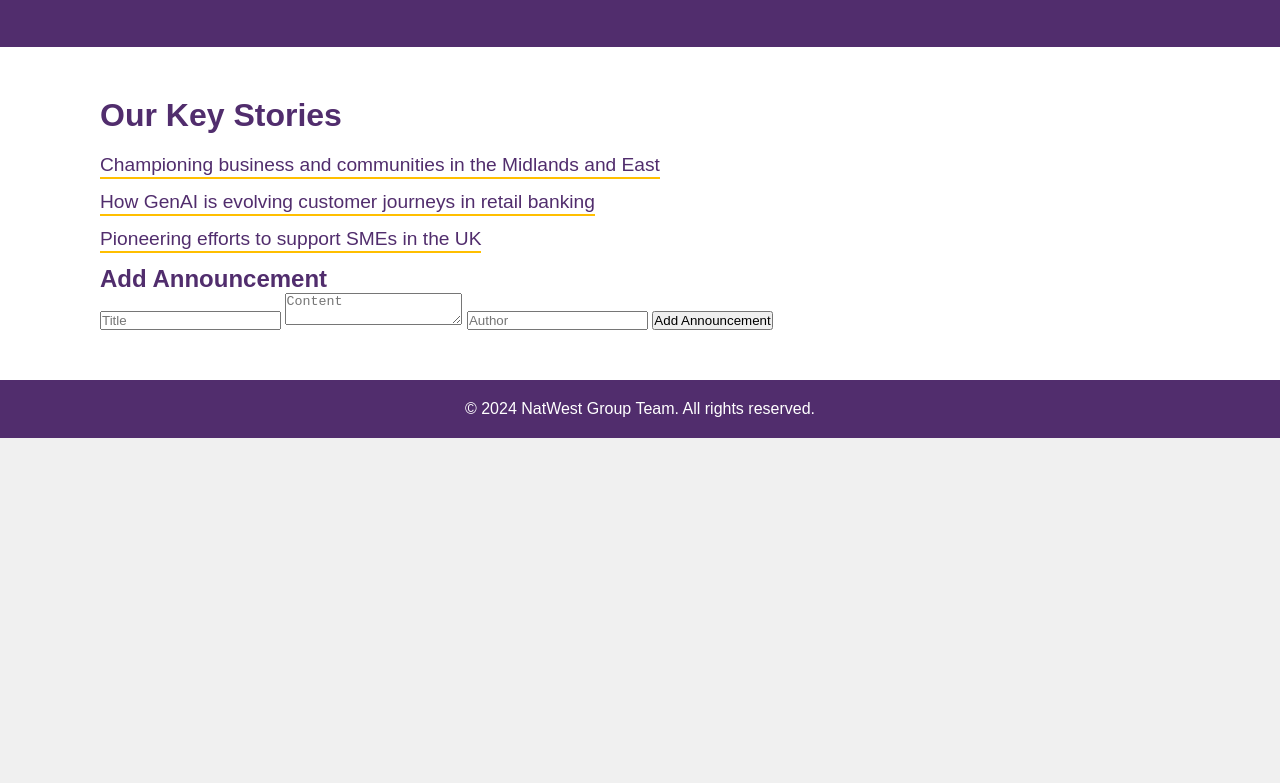
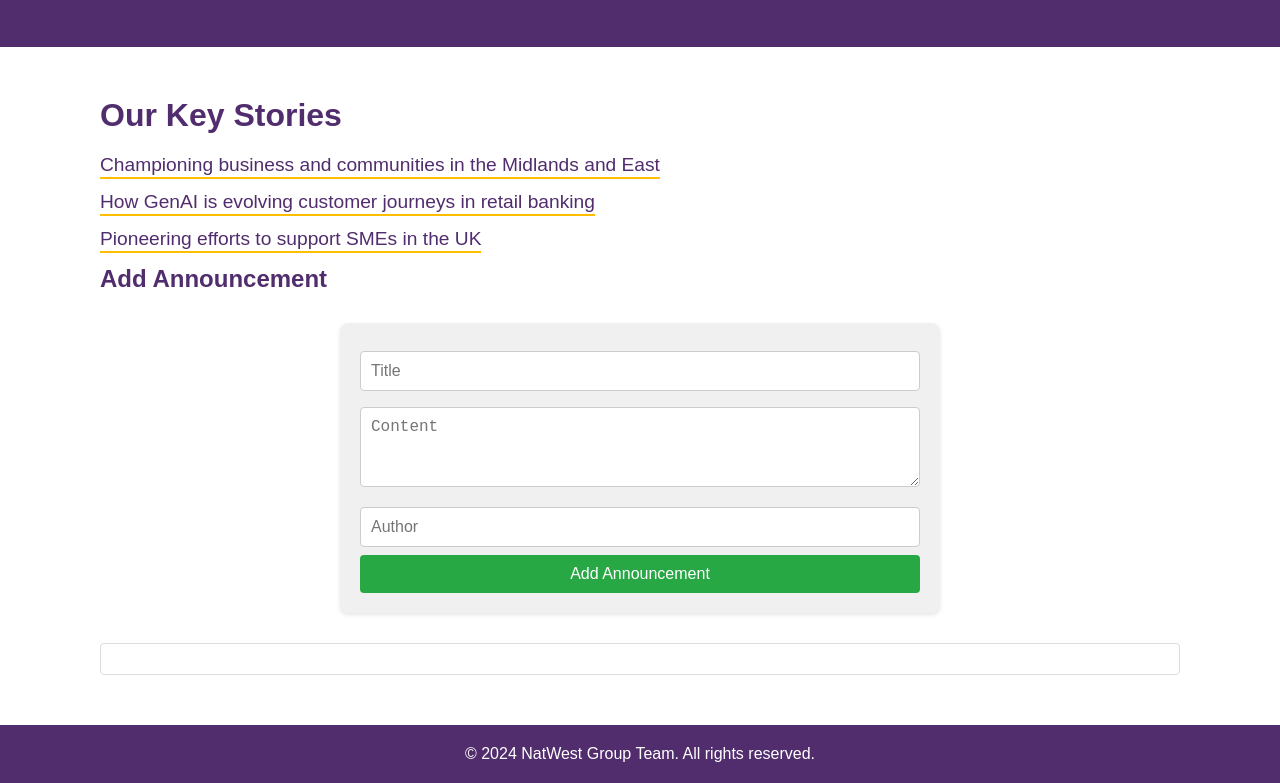
Before and after one commit to Selvatech23/FCO_Team, a plain HTML site: page index.html in a window 1280 px wide. Shown: the part 646-1429 px from the top of the page. Before the commit the page ends 1084 px from the top, so only its background shows below. Drawn offline with Linux system fonts and the light colour scheme; no server answers.

Commit message:
Initial commit

```diff
--- a/styles.css
+++ b/styles.css
@@ -635,40 +635,85 @@ body {
 /* End of Birthday Banner Styles */
 
 /* Announcement styling */
-/* Announcements Section Styles */
-#announcements-section {
-    background-color: #f8f9fa; /* Light background for readability */
+/* Announcement Section Container */
+#announcementForm {
+    max-width: 600px;
+    margin: 30px auto;
     padding: 20px;
-    border: 1px solid #ccc;
-    margin-top: 20px;
+    background-color: #f0f0f0;
+    border-radius: 8px;
+    box-shadow: 0 2px 4px rgba(0, 0, 0, 0.1);
+    font-family: Arial, sans-serif;
 }
 
-#announcements-section h2 {
+/* Heading Styling */
+#announcementForm h1 {
+    text-align: center;
+    margin-bottom: 15px;
     color: #333;
 }
 
-#announcements-list {
-    margin-bottom: 15px;
+/* Form Inputs and Textarea */
+#announcementForm input[type="text"],
+#announcementForm textarea {
+    width: 100%;
+    padding: 10px;
+    margin: 8px 0;
+    border: 1px solid #ccc;
+    border-radius: 4px;
+    font-size: 16px;
+    box-sizing: border-box;
 }
 
-#announcement-input {
-    width: 100%;
-    height: 60px;
-    margin-bottom: 10px;
-    padding: 10px;
+/* Textarea */
+#announcementForm textarea {
+    resize: vertical;
+    height: 80px;
 }
 
-#add-announcement {
-    background-color: #007bff; /* Bootstrap primary color */
+/* Submit Button */
+#announcementForm button {
+    width: 100%;
+    padding: 10px;
+    background-color: #28a745;
     color: white;
     border: none;
-    padding: 10px 15px;
+    border-radius: 4px;
+    font-size: 16px;
     cursor: pointer;
-    font-size: 16px;
+    transition: background-color 0.3s ease;
 }
 
-#add-announcement:hover {
-    background-color: #0056b3; /* Darker shade on hover */
+#announcementForm button:hover {
+    background-color: #218838;
+}
+
+/* Announcements Display Section */
+#announcements {
+    margin-top: 20px;
+    background-color: #fff;
+    padding: 15px;
+    border: 1px solid #ddd;
+    border-radius: 4px;
+}
+
+/* Announcement Cards (if individual announcements are displayed) */
+.announcement-card {
+    background-color: #f8f9fa;
+    padding: 10px;
+    margin-bottom: 10px;
+    border-radius: 4px;
+    border: 1px solid #e0e0e0;
+}
+
+.announcement-card h3 {
+    margin: 0;
+    color: #007bff;
+}
+
+.announcement-card p {
+    margin: 5px 0;
+    color: #555;
 }
 
 /* end of announcemet styling */
```
Also changed, not shown: backend/package.json (line endings or trailing spaces), 1 other file.
